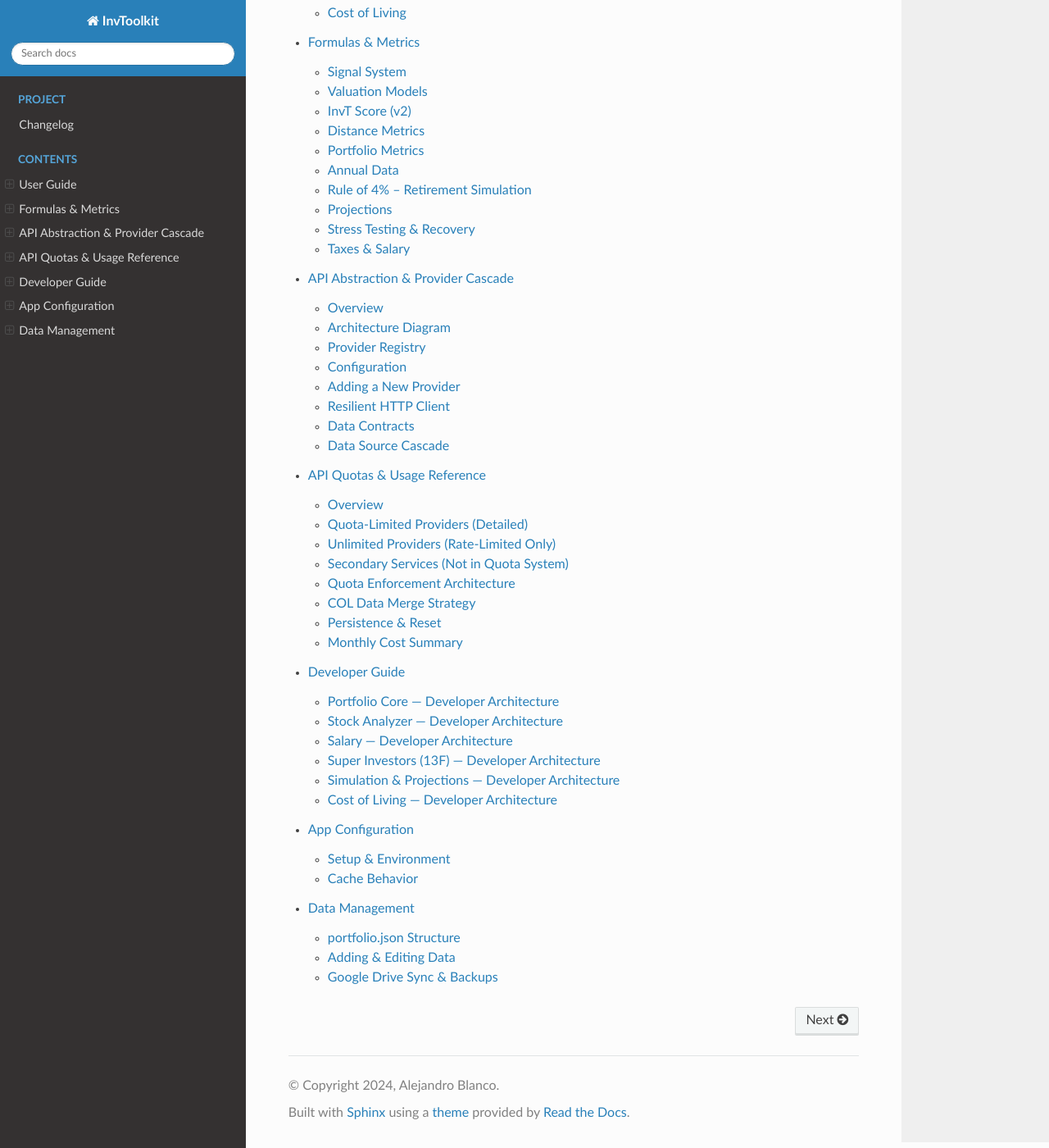
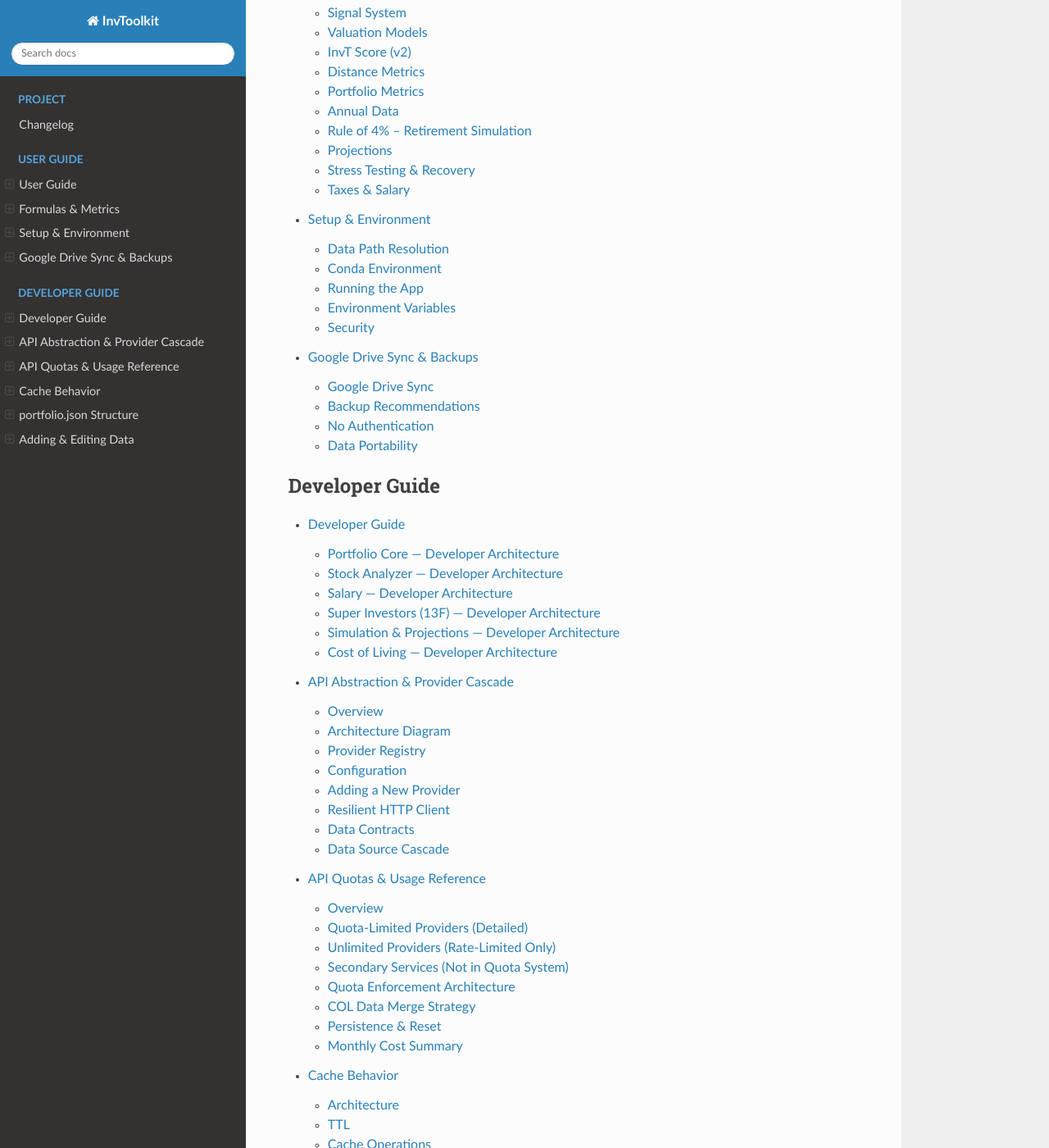
Before and after one commit to ablanc0/Investment-Toolkit-App, a Sphinx documentation site: the page built from docs/index.rst, in a window 1280 px wide and 1400 px high, scrolled down 505 px. Shown: the whole window at 82% size. Built offline with Sphinx 7.4.7 and the Read the Docs theme 3.1.0, drawn with Linux system fonts in a browser that asks for light colours; some of the changed text lies outside the part shown.

Commit message:
docs: split docs into User Guide and Developer Guide sections
Separate the single "Contents" toctree into distinct "User Guide" and
"Developer Guide" sections for clear navigation. Remove intermediate
index files (configuration/index, data-management/index) that mixed
user and dev content — individual pages are now referenced directly.

```diff
--- a/docs/configuration/index.rst
+++ /dev/null
@@ -1,10 +0,0 @@
-App Configuration
-=================
-
-Setup, environment, security, and runtime configuration for InvToolkit.
-
-.. toctree::
-   :maxdepth: 2
-
-   setup
-   cache
--- a/docs/index.rst
+++ b/docs/index.rst
@@ -7,10 +7,6 @@ positions, dividends, watchlists, intrinsic valuations, and retirement
 projections — all backed by a single ``portfolio.json`` file stored in
 Google Drive.
 
-This documentation covers every formula, metric, and configuration option
-so that calculations can be audited, reproduced, and maintained
-independently of the source code.
-
 .. toctree::
    :maxdepth: 1
    :caption: Project
@@ -19,12 +15,20 @@ independently of the source code.
 
 .. toctree::
    :maxdepth: 2
-   :caption: Contents
+   :caption: User Guide
 
    user/index
    formulas/index
+   configuration/setup
+   data-management/sync
+
+.. toctree::
+   :maxdepth: 2
+   :caption: Developer Guide
+
+   dev/index
    architecture/api-abstraction
    architecture/api-quotas
-   dev/index
-   configuration/index
-   data-management/index
+   configuration/cache
+   data-management/portfolio-json
+   data-management/crud
```
Also changed, not shown: docs/data-management/index.rst (deleted, +0 -11 lines).
